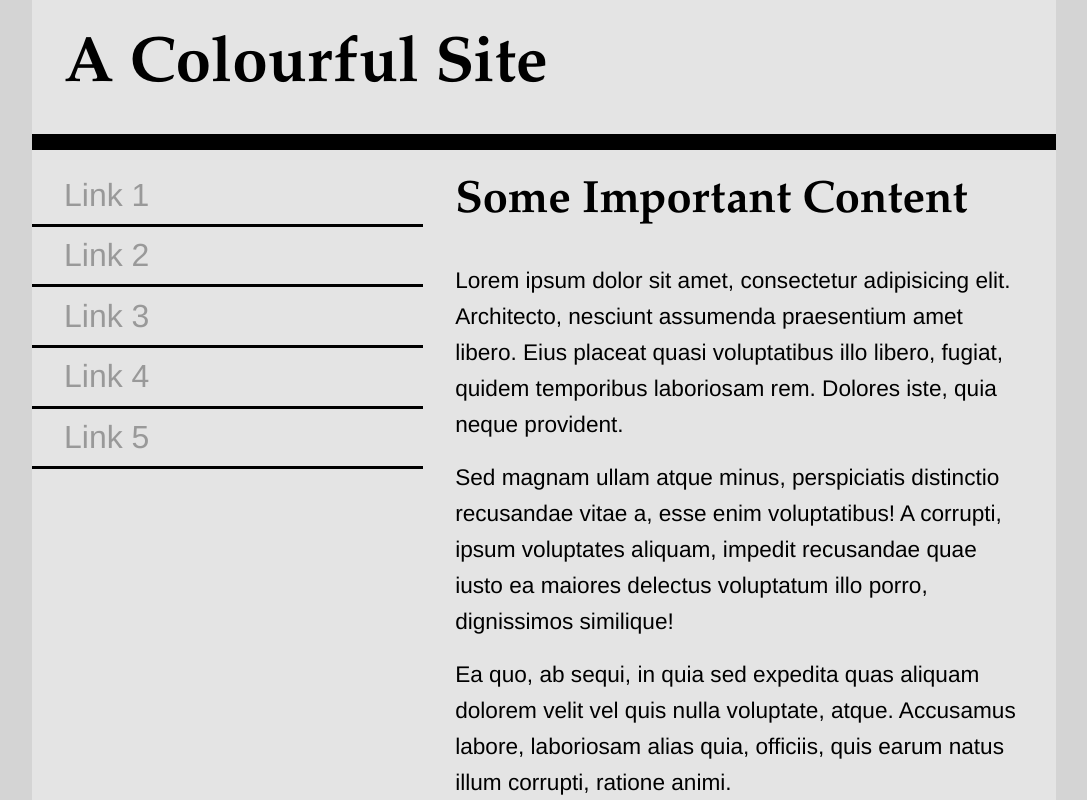
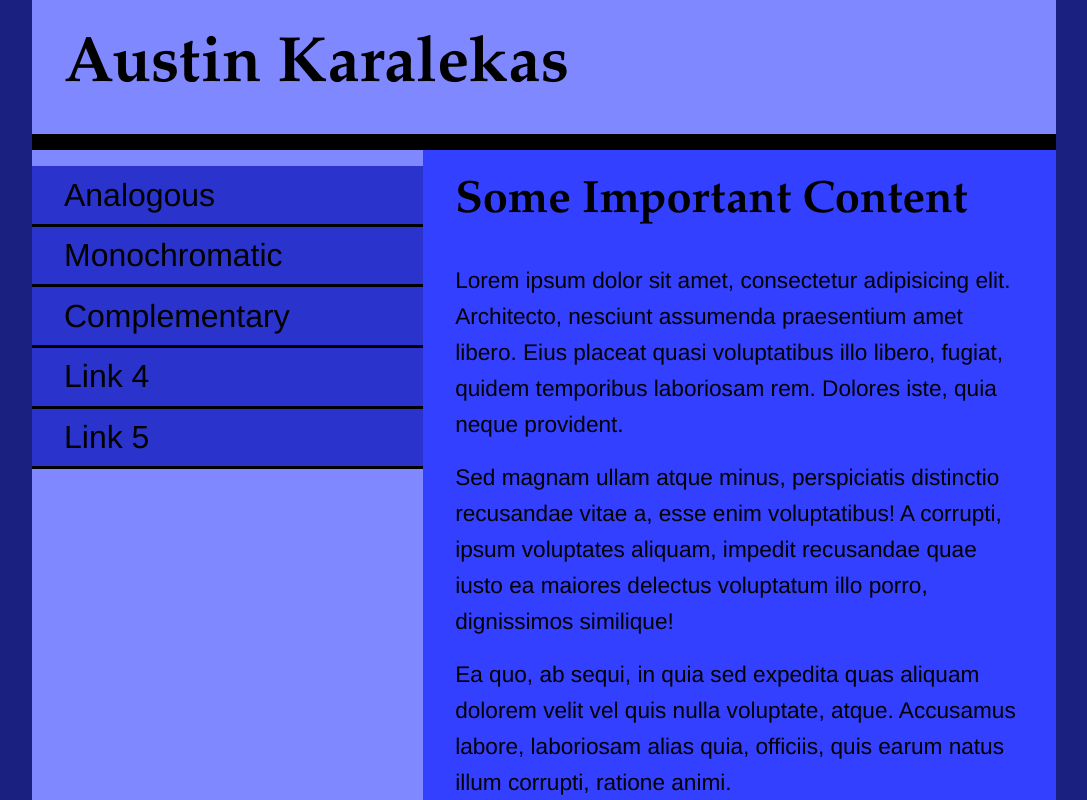
Before and after one commit to Austinkara/colours, a plain HTML site: page index.html in a window 1280 px wide. Shown: the top 800 px of the page, without its empty margins (96-1183 px from the left). Drawn offline with Linux system fonts and the light colour scheme.

Commit message:
Update index.html

```diff
--- a/index.html
+++ b/index.html
@@ -24,7 +24,7 @@
             font-family: Helvetica, Arial, sans-serif;
         }
         html,body{
-            background-color: #d4d4d4;
+            background-color: #1A207F;
         }
         h1{
             font-family: Palatino, 'Palatino Linotype', 'Palatino LT STD', 'Book Antiqua', Georgia, serif;
@@ -42,13 +42,14 @@
         nav li{
             font-size: 1.999rem;
             list-style-type: none;
+            background-color: #2A34CC;
         }
         nav li>a{
             display: block;
             text-decoration: none;
             border-bottom: 0.2rem solid black;
             padding: 0.2rem 2rem;
-            color: #999;
+            color: #000;
         }
         nav li>a:hover,
         nav li>a:active{
@@ -65,11 +66,12 @@
             width: 80%;
             max-width: 1200px;
             margin: 0 auto;
-            background-color: #e4e4e4;
+            background-color: #8088FF;
         }
         header{
             width:100%;
             border-bottom: 1rem solid black;
+            background-color: #8088FF;
         }
         nav{
             float:left;
@@ -78,11 +80,13 @@
         main{
             float:right;
             width: 61.8%;
+            background-color: #3440FF;
         }
         footer{
             clear:both;
             width: 100%;
             border-top: 0.5rem solid black;
+            background-color: #40447F;
         }
         footer p{
             font-size: 1rem;
@@ -94,13 +98,13 @@
 <body>
     <div class="wrapper">
         <header>
-            <h1>A Colourful Site</h1>
+            <h1>Austin Karalekas</h1>
         </header>
         <nav>
             <ul>
-                <li><a href="#">Link 1</a></li>
-                <li><a href="#">Link 2</a></li>
-                <li><a href="#">Link 3</a></li>
+                <li><a href="file:///Users/austinkaralekas/Desktop/colour-pages/analogous.html">Analogous</a></li>
+                <li><a href="#">Monochromatic</a></li>
+                <li><a href="file:///Users/austinkaralekas/Desktop/colour-pages/complementary.html">Complementary</a></li>
                 <li><a href="#">Link 4</a></li>
                 <li><a href="#">Link 5</a></li>
             </ul>
```
